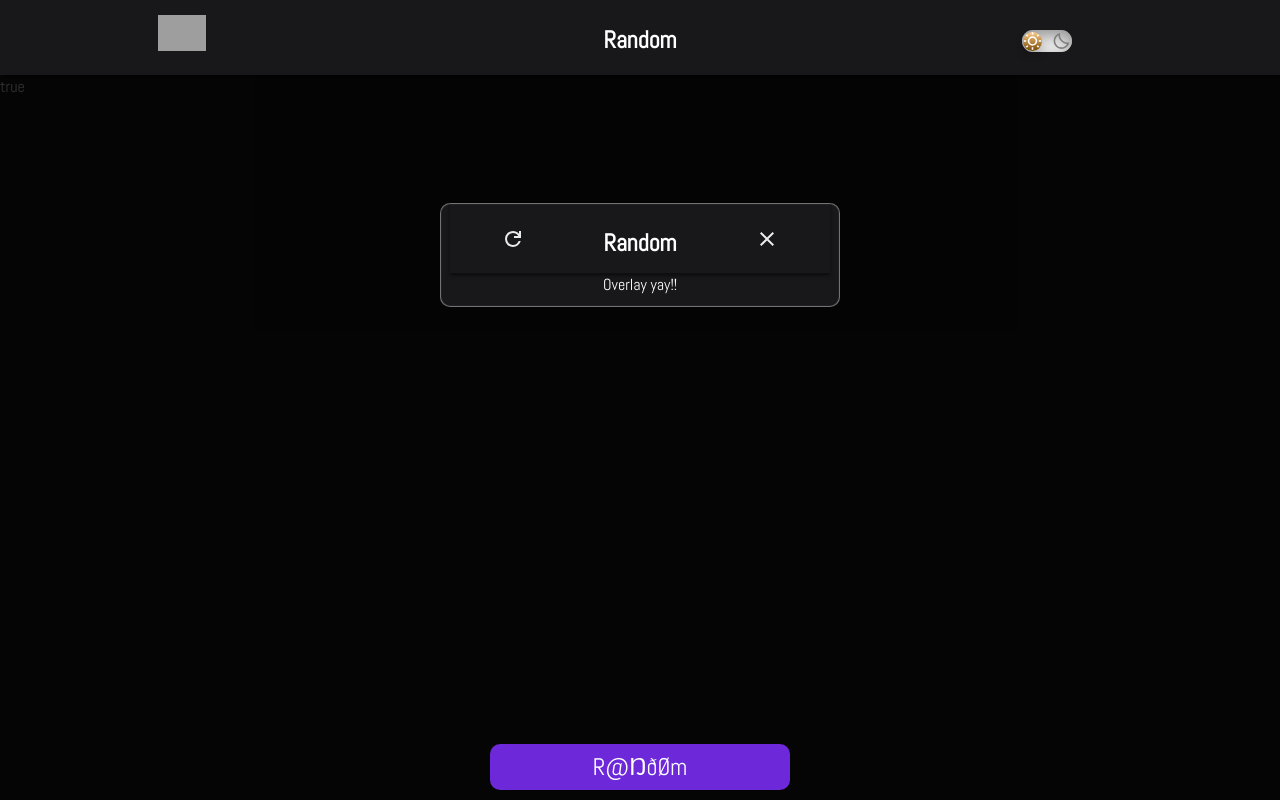
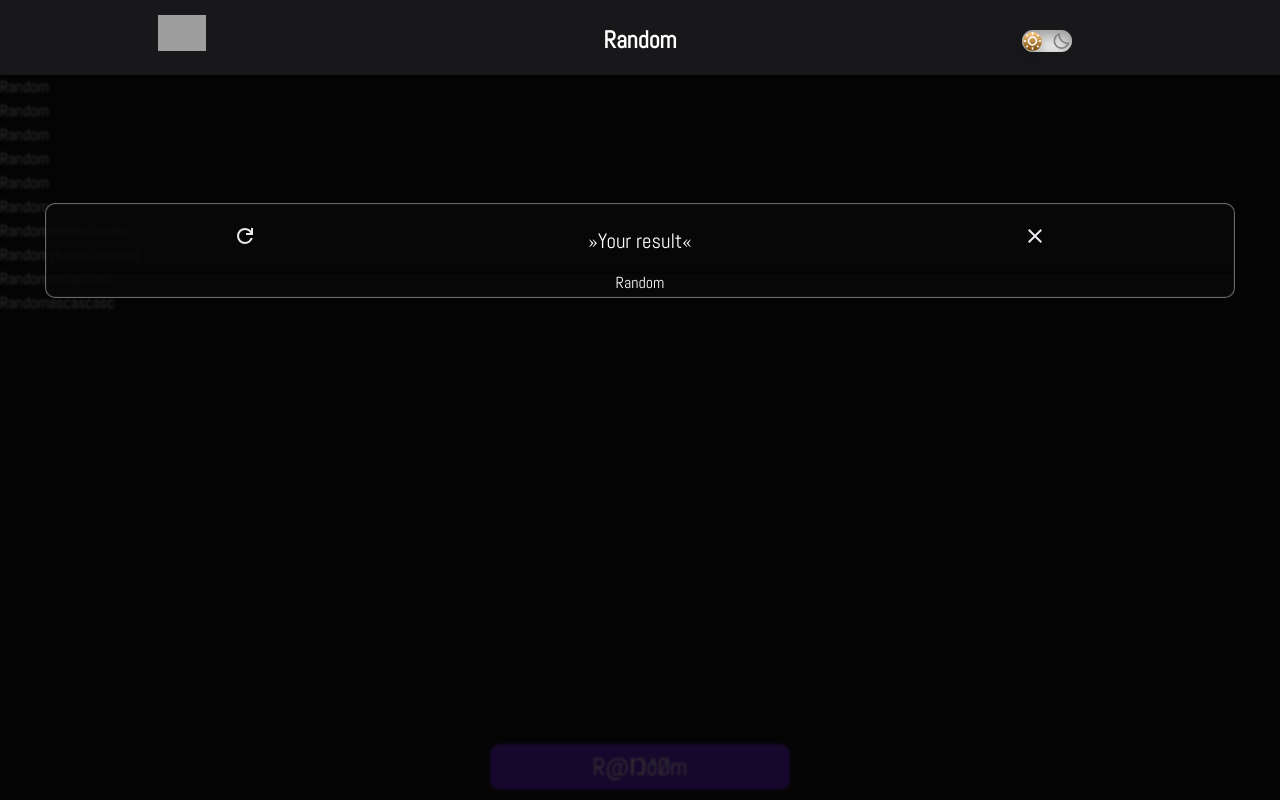
Before and after one commit to ChRiS-origin/RaNdOm, a SvelteKit app: page / in a window 1280 px wide. Both pictures are taken after a click on the button "R@ŊðØm". Built offline with nearby package versions, Linux system fonts and the light colour scheme; grey boxes are pictures that could not be loaded; a web font is replaced by a local one.

Commit message:
Action button done; Overlay Glass/Blur

```diff
--- a/src/lib/components/ModeSwitch.svelte
+++ b/src/lib/components/ModeSwitch.svelte
@@ -1,17 +1,10 @@
 <script>
     import {rotateIcon} from "$lib/ui_logic";
     export let RandMode = 'Random';
-    export const handleClick = () => {
-    if (RandMode === 'Random') {
-        RandMode = 'Random-list';
-    } else {
-        RandMode = 'Random';
-    }
-};
 </script>
 
 
-<button class="button" on:click={()=>{handleClick(); rotateIcon();}}>{RandMode}</button>
+<button class="button" on:click on:click={rotateIcon}>{RandMode}</button>
 
 <style>
     .button{
--- a/src/lib/components/NavBar.svelte
+++ b/src/lib/components/NavBar.svelte
@@ -12,11 +12,11 @@
 <nav>
     <ul class="flex-container">
         <li class="flex-item">
+            <img id="light-random-icon" class="transition ease-in-out duration-300" src="{assets}/silverbutton-rand.png"  alt="Random">
             <img id="dark-random-icon" class="transition ease-in-out duration-300" src="{assets}/button-rand.png" alt="Random">
-          <img id="light-random-icon" class="transition ease-in-out duration-300" src="{assets}/silverbutton-rand.png"  alt="Random">
         </li>
         <li class="flex-item">
-          <ModeSwitch {RandMode}/>
+            <ModeSwitch {RandMode} on:click/>
         </li>
         <li class="flex-item">
             <DarkModeSwitch/>
@@ -39,7 +39,7 @@
       margin: 0;
       margin-top: -35px;
       list-style: none;
-      box-shadow: 3px 3px rgba(0, 0, 0, 0.463);
+      box-shadow:  0px 3px 3px rgba(0, 0, 0, 0.463);
     }
 
     .flex-item{
--- a/src/lib/components/Overlay.svelte
+++ b/src/lib/components/Overlay.svelte
@@ -15,7 +15,7 @@
                     </button>
                 </li>
                 <li class="flex-item">
-                    {RandMode}
+                    »Your result«
                 </li>
                 <li class="flex-item">
                     <button id="close" class="OverlayButton closeOverlay" on:click>
@@ -23,7 +23,9 @@
                     </button>
                 </li>
             </ul>
-            <p>Overlay yay!!</p>
+            <p>
+                {RandMode}
+            </p>
         </div>
     </div>
 {/if}
@@ -34,16 +36,20 @@
         height: 100%;
         position: fixed;
         background: rgba(0, 0, 0, 0.8);
+        backdrop-filter: blur(0.8px);
     }
 
     .overlay{
-        padding: 10px;
+        padding: 3px;
         border-radius: 10px;
-        max-width: 400px;
+        width: 93vw;
+        min-width: 368px;
         margin: 10% auto;
-        background: #18181b;
+        background: #18181b54;
+        backdrop-filter: blur(1.3px);
         box-shadow: 0px 0px 1px 1px rgba(255, 255, 255, 0.436) inset;
         text-align: center;
+        color: white;
     }
 
     .flex-container{
@@ -54,26 +60,25 @@
       margin: 0;
       margin-top: -50px;
       list-style: none;
-      box-shadow: 0 3px 3px 0 rgba(0, 0, 0, 0.463);
+      box-shadow: 0 3px 0px rgba(0, 0, 0, 0.436);
     }
 
     .flex-item{
         height: 100%;
         padding: 10px;
         width: 200px;
-        margin-top: 10px;
+        margin-top: 15px;
         margin-bottom: -40px;
         line-height: 120px;
-        font-weight: bold;
-        font-size: 1.5em;
+        font-size: 1.3rem;
         text-align: center;
     }
 
     .OverlayButton {
         border:none;
-        border-radius:12px;
-        padding:15px;
-        min-height:30px;
+        border-radius: 12px;
+        padding: 15px;
+        min-height: 20px;
         min-width: 20px;
      }
 
@@ -95,4 +100,10 @@
         background-color: rgba(82, 42, 176, 0.987);
     }
 
+    @media(max-width: 401px){
+        .flex-item{
+            font-size: 1.1rem;
+        }
+    }
+
 </style>
--- a/src/routes/+layout.svelte
+++ b/src/routes/+layout.svelte
@@ -1,11 +1,9 @@
 <script>
     import "../app.css";
-    import NavBar from '$lib/components/NavBar.svelte';
 
-    let RandMode = 'Random';
 </script>
 
-<NavBar {RandMode}/>
+
 
 <main id="main" class="">
     <slot/>
--- a/src/routes/+page.svelte
+++ b/src/routes/+page.svelte
@@ -8,19 +8,50 @@
     const toggleOverlay = () => {
             showOverlay =  !showOverlay;
     };
-    export let RandMode = 'Random';
+    import NavBar from '$lib/components/NavBar.svelte';
+
+    let RandMode = 'Random';
+
+    const handleClick = () => {
+    if (RandMode === 'Random') {
+        RandMode = 'Random-list';
+    } else {
+        RandMode = 'Random';
+        }
+    };
 </script>
 
-
-<Overlay {showOverlay} {RandMode} on:click={toggleOverlay}/>
-
-{showOverlay}
-
+<NavBar {RandMode} on:click={handleClick}/>
 <div>
     <button class="button" on:click={() => {rotateIcon(); toggleOverlay();}}>
         R@ŊðØm
     </button>
 </div>
+<Overlay {showOverlay} {RandMode} on:click={toggleOverlay}/>
+
+<p>
+    {RandMode}
+</p><p>
+    {RandMode}
+</p><p>
+    {RandMode}
+</p><p>
+    {RandMode}
+</p><p>
+    {RandMode}
+</p><p>
+    {RandMode}
+</p><p>
+    {RandMode}dkdnkdanvks
+</p><p>
+    {RandMode}yx  asccaascsa
+</p><p>
+    {RandMode}ascacsasc
+</p><p>
+    {RandMode}ascascasc
+</p>
+
+
 
 
 <style>
```
Lines whose indentation alone changed are shown as unchanged.
